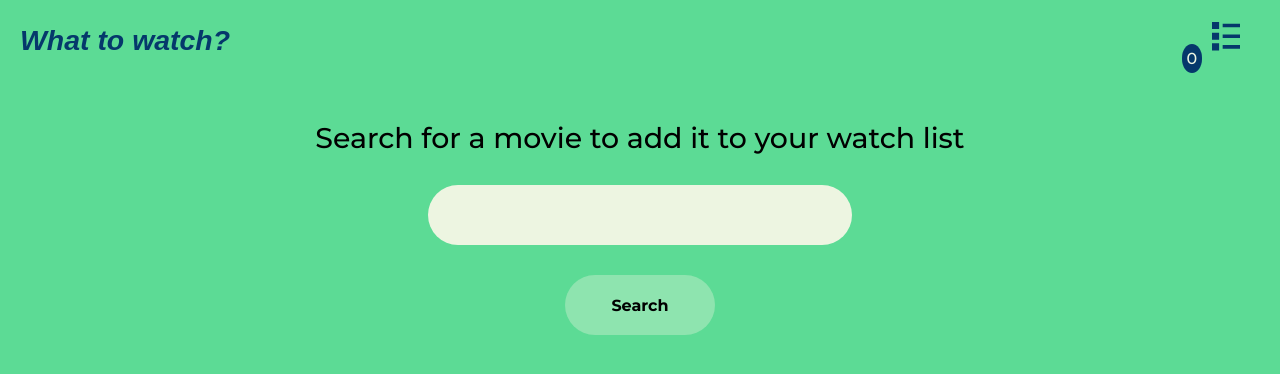
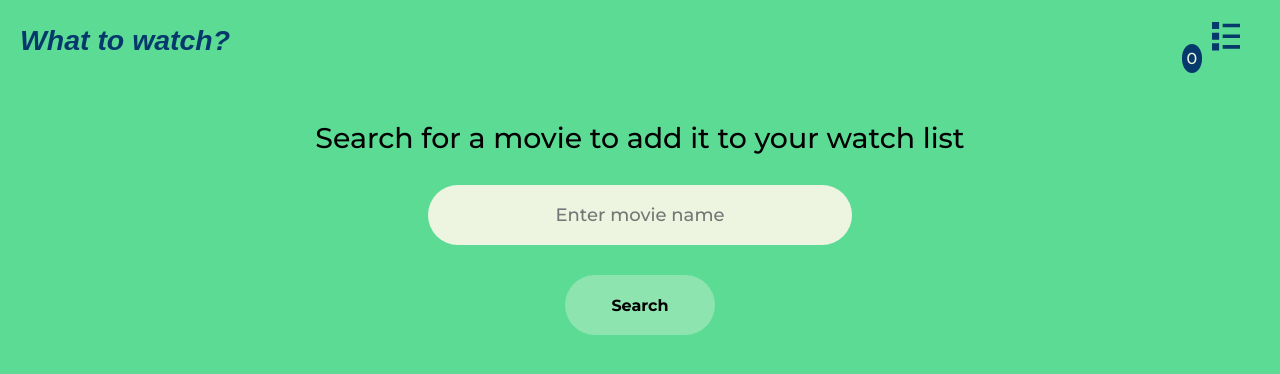
Before and after one commit to aaanx/movie-to-watch, a React (Create React App) app: page / in a window 1280 px wide. Shown: the top 374 px of the page. Built offline with nearby package versions, Linux system fonts and the light colour scheme.

Commit message:
ADD enter movie name placeholder

```diff
--- a/src/components/MovieSearch/MovieSearch.js
+++ b/src/components/MovieSearch/MovieSearch.js
@@ -7,7 +7,7 @@ function MovieSearch(props) {
         <div className="movie-search">
             <p className="movie-search__text">Search for a movie to add it to your watch list</p>
             <form className="movie-search__form">
-                <input type="text" name={props.movieName} onChange={props.handleMovieChange} className="movie-search__form__input" />
+                <input type="text" placeholder="Enter movie name" name={props.movieName} onChange={props.handleMovieChange} className="movie-search__form__input" />
                 <input type="submit" value="Search" onClick={props.handleSearch} className="movie-search__form__button"/>
             </form>
         </div>
```
